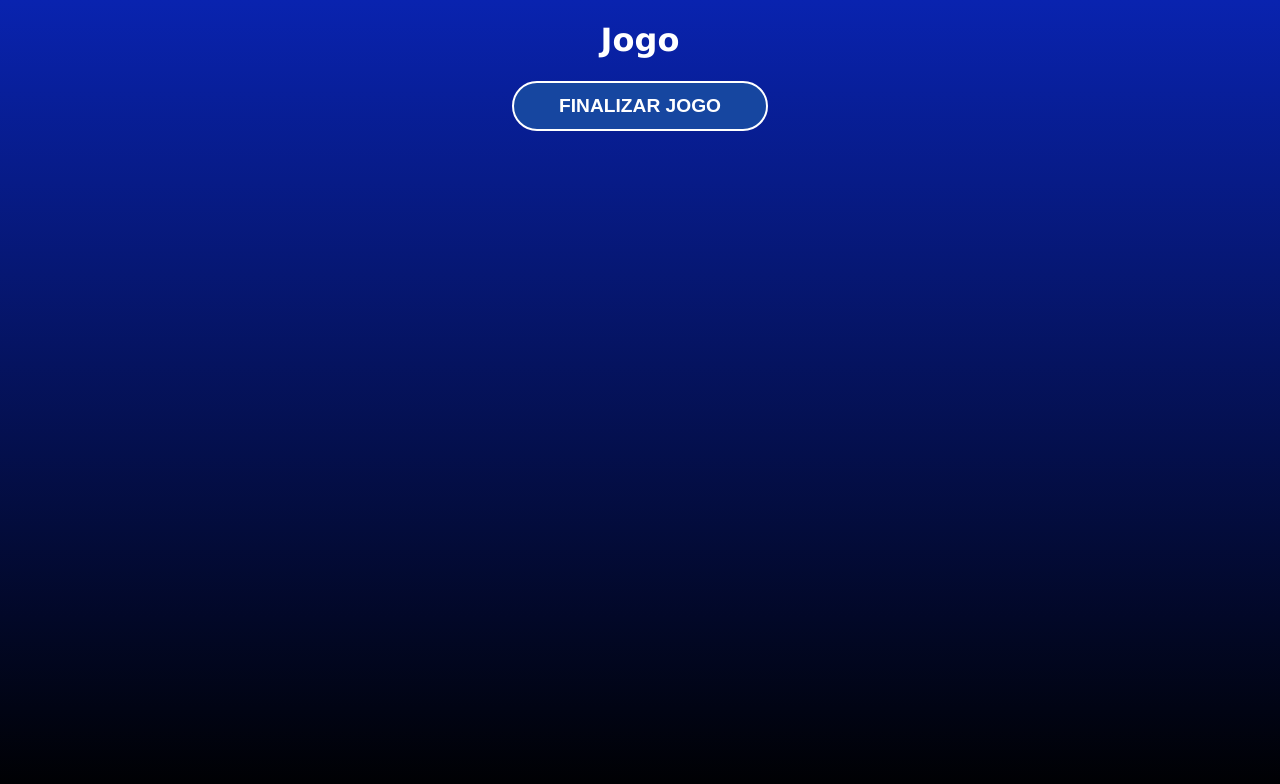
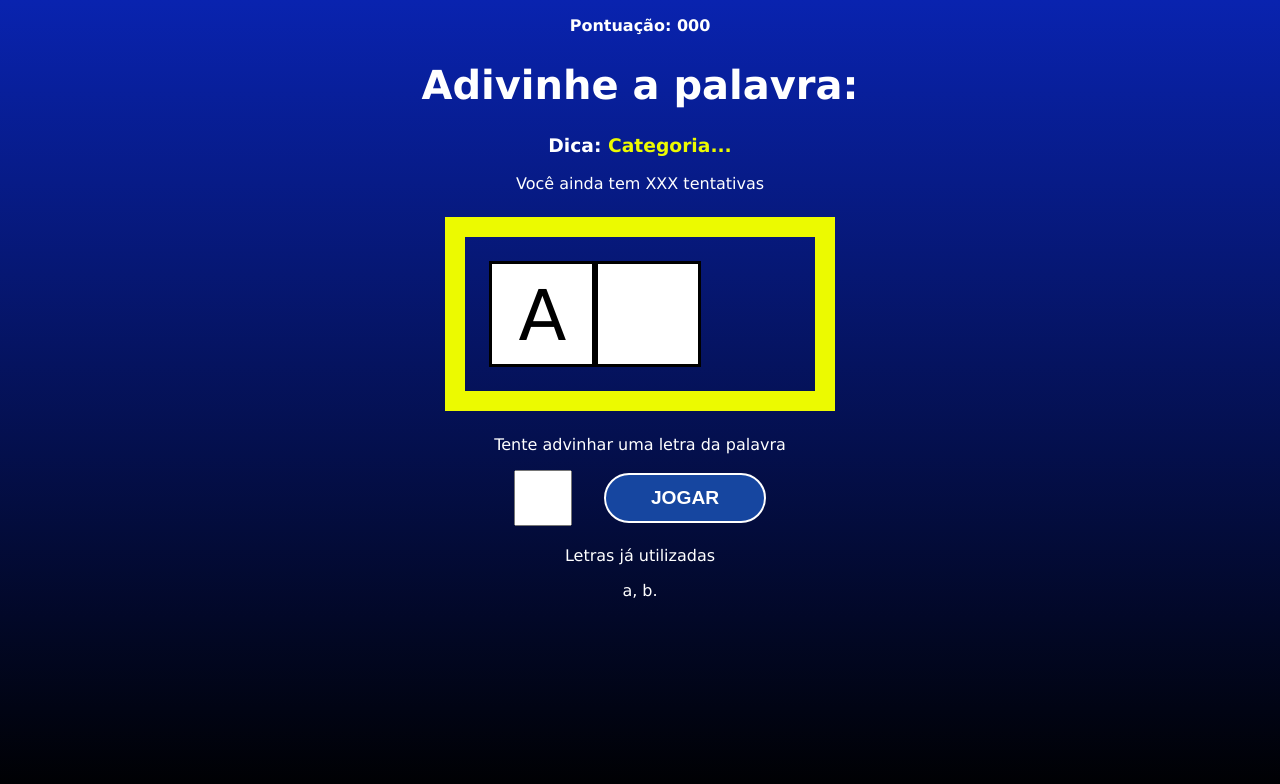
Before and after one commit to SamaraBilby/jogo_adivinhar_palavras_react, a React (Create React App) app in the folder jogo-react/: page / in a window 1280 px wide. Both pictures are taken after a click on the button "INICIAR". Shown: the top 784 px of the page. Built offline with nearby package versions, Linux system fonts and the light colour scheme.

Commit message:
estilização página jogo e escolha da categoria e palavra da categoria

```diff
--- a/jogo-react/src/App.js
+++ b/jogo-react/src/App.js
@@ -25,12 +25,42 @@ function App() {
   const [nivelJogo, setNivelJogo] = useState(nivel[0].nome);
 
   const [words] = useState(wordsList);
-  console.log(words);
+
+  //Escolhendo palavras e categorias de forma aleatória
+  const [escolhaPalavra, setEscolhaPalavra] = useState("");
+  const [escolhaCategoria, setEscolhaCategoria] = useState("");
+  const [escolhaLetras, setEscolhaLetras] = useState([]);
+
+  const escolhaPalavraECategoria = ()=>{
+      const categorias = Object.keys(words);
+      const categoria = categorias[Math.floor(Math.random()* Object.keys(categorias).length)];
+
+      const palavra = words[categoria][Math.floor(Math.random()* words[categoria].length)];
+
+
+    return {palavra, categoria};
+  };
 
   // ira para tela de inicio do jogo Game.jsx
   const iniciarJogo = () => {
-    setNivelJogo(nivel[1].nome);
-;  }
+
+    //função de seleção de categoria e da palavra dentro da categoria
+    const {palavra, categoria} = escolhaPalavraECategoria();
+    console.log(palavra, categoria);
+
+    //dividindo as palavras em letras;
+     let letrasPalavra = palavra.split("");
+
+     letrasPalavra = letrasPalavra.map((l) => l.toLowerCase());
+     console.log(letrasPalavra);
+
+     setEscolhaPalavra(palavra);
+     setEscolhaCategoria(categoria);
+     setEscolhaPalavra(escolhaLetras);
+
+     setNivelJogo(nivel[1].nome);
+  }
+
   // verificaçao da letra
 
   const verificarLetra = () => {
@@ -40,7 +70,7 @@ function App() {
   // jogar novamente quando finalizar o jogo
 
   const jogarNovamente = () => {
-    setNivelJogo(nivel[1].nome)
+    setNivelJogo(nivel[0].nome)
   }
 
   return (
--- a/jogo-react/src/components/EndGame.jsx
+++ b/jogo-react/src/components/EndGame.jsx
@@ -6,7 +6,7 @@ const EndGame = ({jogarNovamente}) => {
     <div>
         <h1>Jogo</h1>
 
-        <button onClick={jogarNovamente}>Finalizar Jogo</button>
+        <button onClick={jogarNovamente}> Jogar Novamente</button>
     </div>
   )
 }
--- a/jogo-react/src/components/Game.css
+++ b/jogo-react/src/components/Game.css
@@ -0,0 +1,45 @@
+.game h1{
+    font-size: 2.5em;
+}
+
+.pontos span{
+    font-weight: bold;
+}
+
+.dica span{
+    color: #ecfa00;
+}
+
+.containerPalavra{
+    display: flex;
+    margin: 1.5em;
+    padding: 1.5em;
+    border: 20px solid #ecfa00;
+}
+
+.letra, .quadradoBranco{
+    font-size: 70px;
+    line-height: 1.5;
+    border: 3px solid #000;
+    height: 100px;
+    width: 100px;
+    text-transform: uppercase;
+    background-color: #FFF;
+    color: #000;
+}
+.containerLetra{
+    margin-bottom: 1.2em;
+}
+
+.containerLetra form{
+    display: flex;
+    align-items: center;
+    justify-content: center;
+}
+.containerLetra input{
+    height: 50px;
+    width: 50px;
+    font-size: 2em;
+    text-align: center;
+    margin-right: 1em;
+}
--- a/jogo-react/src/components/Game.jsx
+++ b/jogo-react/src/components/Game.jsx
@@ -3,10 +3,32 @@ import './Game.css';
 
 const Game = ({verificarLetra}) => {
   return (
-    <div>
-        <h1>Jogo</h1>
+    <div className="game">
+      <p className="pontos">
+        <span>Pontuação: 000</span>
+      </p>
+      <h1>Adivinhe a palavra:</h1>
+      <h3 className="dica">
+        Dica: <span>Categoria...</span>
+      </h3>
+      <p>Você ainda tem XXX tentativas</p>
+      <div className="containerPalavra">
+        <span className='letra'>A</span>
+        <span className="quadradoBranco"></span>
+      </div>
+      <div className="containerLetra">
+        <p>Tente advinhar uma letra da palavra</p>
+        <form>
+            <input type="text" name="letra" maxLength={1} required/>
+            <button>Jogar</button>
+        </form>
+      </div>
+      <div className="containerLetrasErradas">
+          <p>Letras já utilizadas</p>
+          <span>a, </span>
+          <span>b. </span>
+      </div>
 
-        <button onClick={verificarLetra}>Finalizar Jogo</button>
     </div>
   )
 }
```
